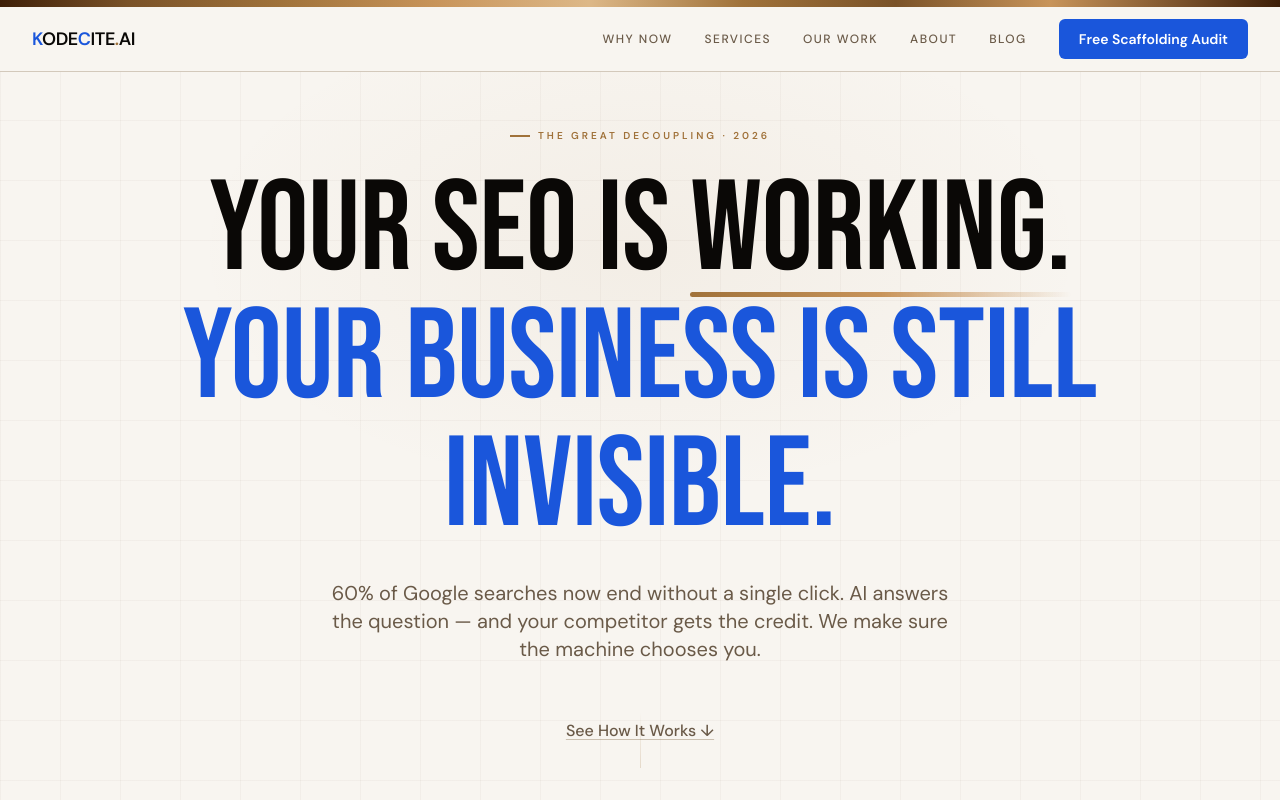
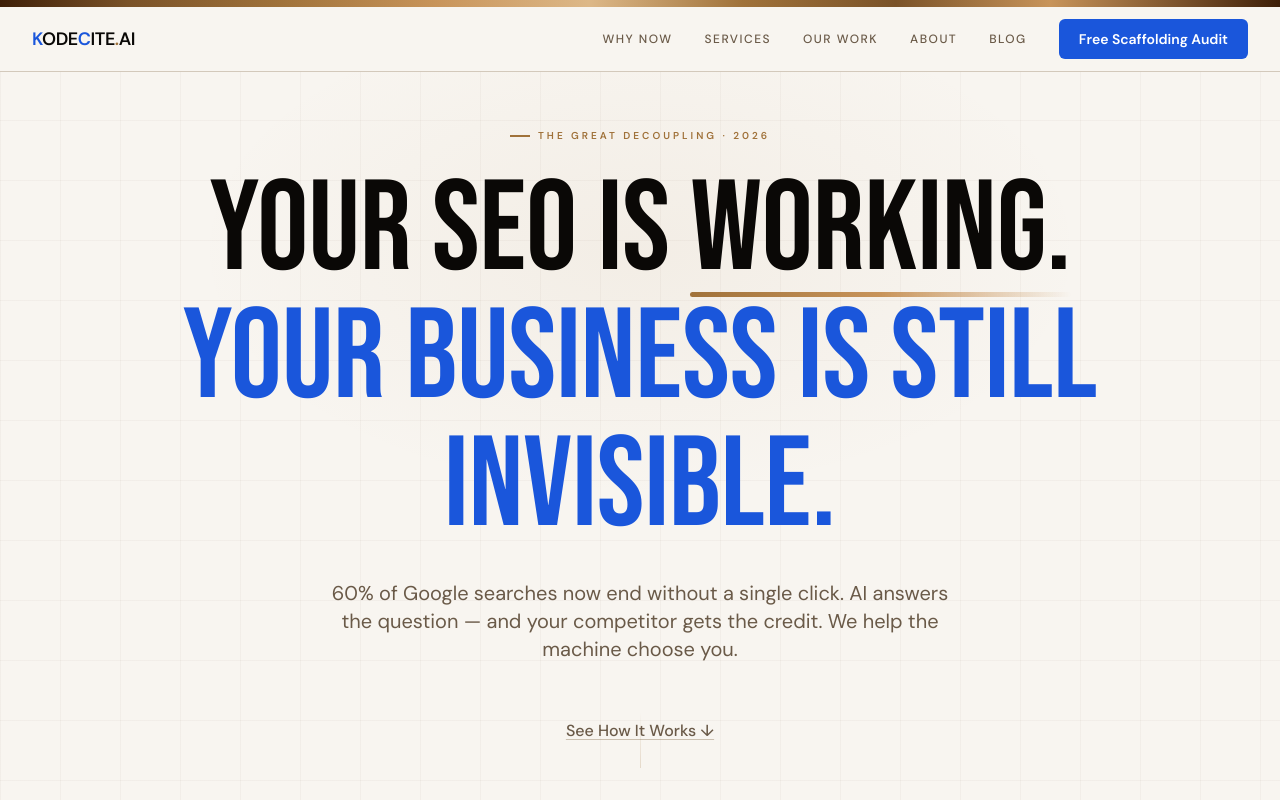
Before and after one commit to Unchainedmindprompts/Zero-Click-2nd-Website-, a Next.js app: page / in a window 1280 px wide. Shown: the top 800 px of the page. Built offline with nearby package versions, Linux system fonts and the light colour scheme.

Commit message:
Change 'We make sure the machine chooses you' to 'We help the machine choose you'

```diff
--- a/app/page.tsx
+++ b/app/page.tsx
@@ -7,7 +7,7 @@ import CounterAnimation from '@/components/CounterAnimation';
 export const metadata: Metadata = {
   title: 'KodeCite.ai — AI Search Optimization & AEO Agency',
   description:
-    '60% of Google searches end without a click. AI answers the question — and your competitor gets the credit. We make sure the machine chooses you. Free AEO Audit available.',
+    '60% of Google searches end without a click. AI answers the question — and your competitor gets the credit. We help the machine choose you. Free AEO Audit available.',
   alternates: {
     canonical: 'https://www.kodecite.ai/',
   },
@@ -65,8 +65,8 @@ export default function HomePage() {
             style={{ color: '#6a5a48', opacity: 0, animation: 'heroFadeIn 0.7s ease 0.3s forwards' }}
           >
             60% of Google searches now end without a single click. AI answers the
-            question — and your competitor gets the credit. We make sure the machine
-            chooses you.
+            question — and your competitor gets the credit. We help the machine
+            choose you.
           </p>
 
           {/* CTA */}
```
